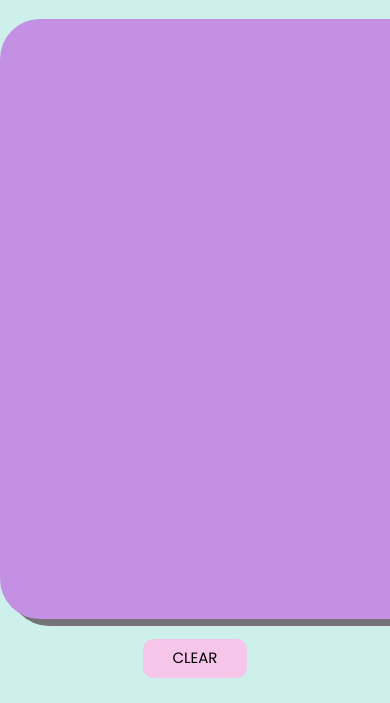
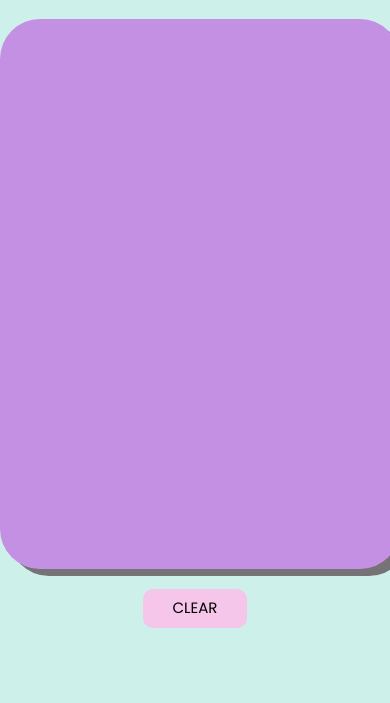
Before and after one commit to celynadaminello/to-do-list, a plain HTML site: page index.html in a window 390 px wide. Shown: the part 141-844 px from the top of the page. Drawn offline with nearby package versions, Linux system fonts and the light colour scheme.

Commit message:
to-do-list

```diff
--- a/css/style.css
+++ b/css/style.css
@@ -95,3 +95,22 @@ ion-icon {
     color:#F6C6EA;
     float: right;
 }
+
+@media only screen and (max-width: 550px){
+
+    #content-task{
+
+        width: 450px;
+        min-height: 550px;
+    }
+}
+
+
+@media only screen and (max-width: 500px){
+
+    #content-task{
+
+        width: 400px;
+        min-height: 550px;
+    }
+}
--- a/js/script.js
+++ b/js/script.js
@@ -5,7 +5,6 @@ const elementClear = document.getElementById("clear-txt");
 let elementUl = JSON.parse(localStorage.getItem("saveLocal")) || [];
 
 elementSend.setAttribute("onclick", "addTask()");
-elementInput.setAttribute("onchange", "addTask()");
 elementClear.setAttribute("onclick", "clearAll()");
 
     function addTask(){
@@ -69,3 +68,9 @@ elementClear.setAttribute("onclick", "clearAll()");
         localStorage.clear();
         elementList.innerHTML = "";
     }
+
+    addEventListener('keypress',e=>{
+
+        if(e.key=="Enter") addTask()
+
+})
```
Also changed, not shown: 1 other file.
